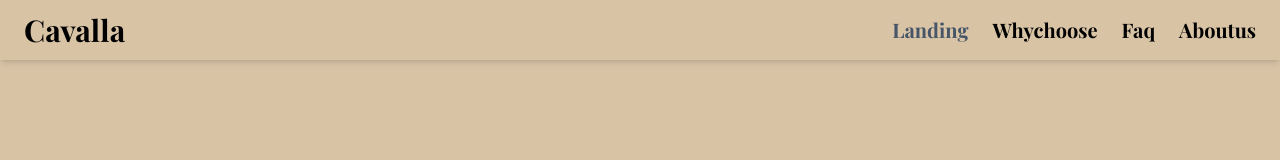
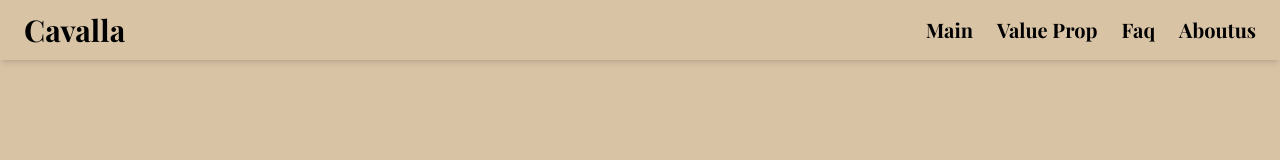
Before and after one commit to robonafisi/cavallalanding, a Next.js app: page / in a window 1280 px wide. Shown: the top 160 px of the page. Built offline with nearby package versions, Linux system fonts and the light colour scheme.

Commit message:
New navbar

```diff
--- a/src/app/Components/navbar.tsx
+++ b/src/app/Components/navbar.tsx
@@ -47,7 +47,7 @@ const Navbar = () => {
 
         {/* Desktop Navigation */}
         <div className="hidden md:flex items-center space-x-6 font-playfair">
-          {["landing", "whychoose", "faq", "aboutus"].map((id) => (
+          {["Main", "Value Prop", "faq", "aboutus"].map((id) => (
             <a
               key={id}
               href={`#${id}`}
```
